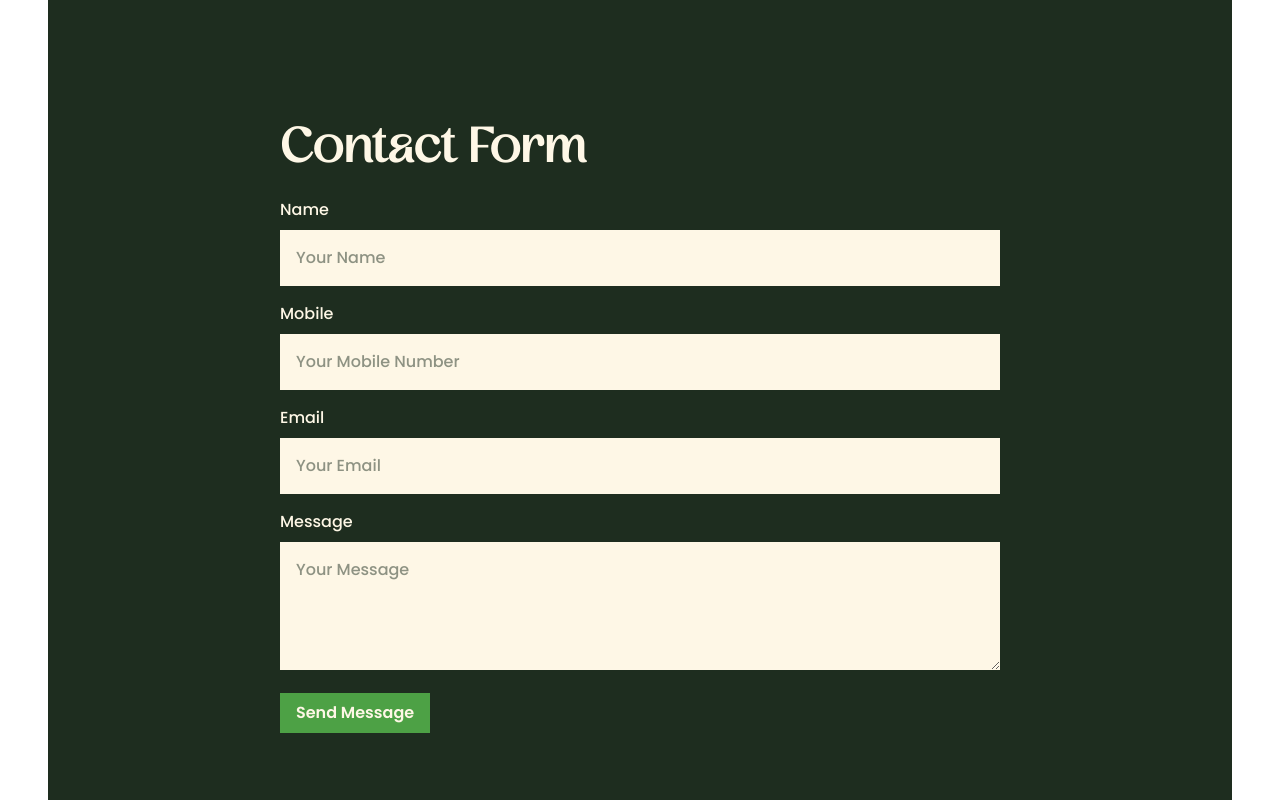
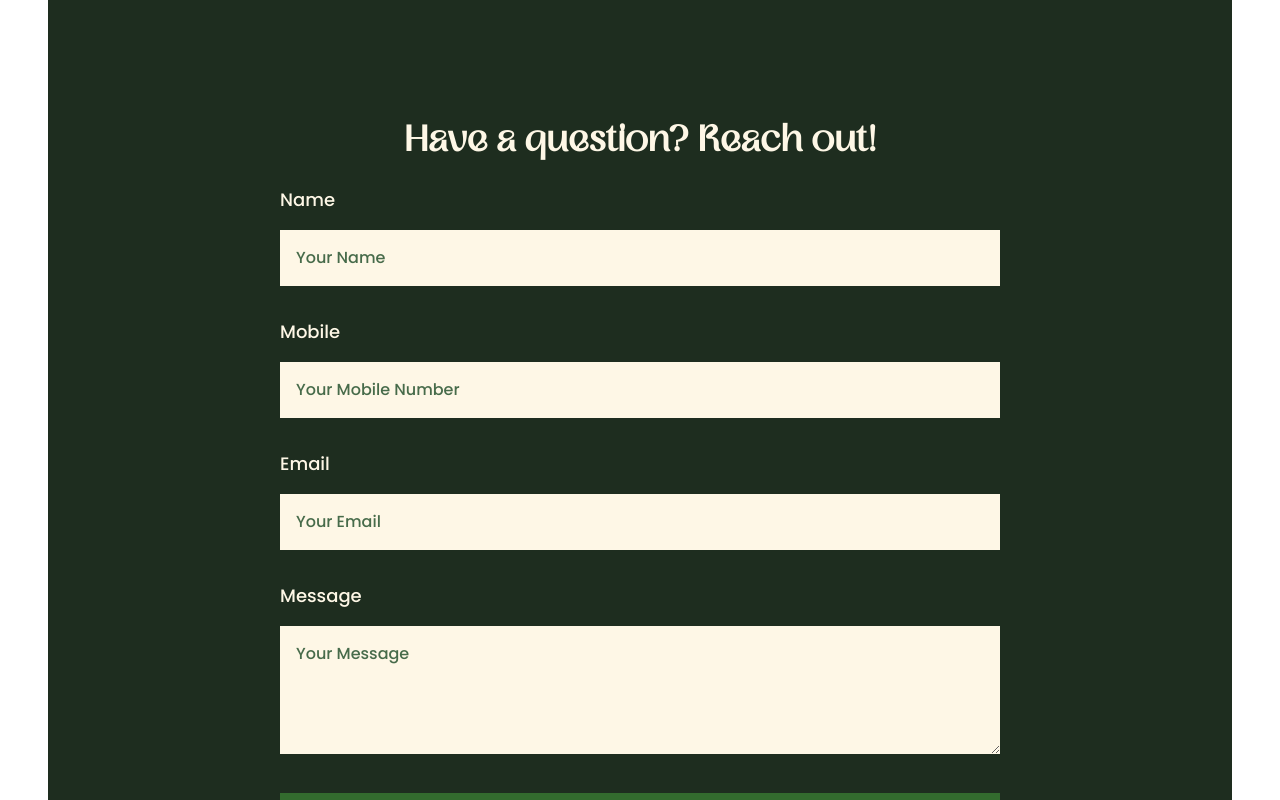
Before and after one commit to thegrandkalimpong/thegrandkpg, a Next.js app: page /contact in a window 1280 px wide. Shown: the part 840-1640 px from the top of the page. Built offline with nearby package versions, Linux system fonts and the light colour scheme.

Commit message:
feat: update contact page content and styling; enhance form and gallery components for improved user experience

```diff
--- a/src/app/(main)/contact/page.tsx
+++ b/src/app/(main)/contact/page.tsx
@@ -11,13 +11,11 @@ const page = () => {
         <section className="pt-0">
             <div className="bg-greenish h-full min-h-svh w-full px-6 py-24">
                 <div className="mx-auto flex h-full w-full max-w-3xl flex-col items-start justify-center gap-4 px-4 text-left">
-                    <p className="text-cream text-xl font-semibold">
-                        Get in Touch With Us
-                    </p>
-                    <h1 className="font-mageline text-cream mt-4 text-5xl font-bold">
+                    <h1 className="text-cream">Get in Touch With Us</h1>
+                    <p className="text-cream mt-4 mb-4 text-xl font-semibold">
                         {/* Contact us today to learn more about our resort. */}
                         We&apos;re Here to Help You Plan the Perfect Stay
-                    </h1>
+                    </p>
 
                     <hr className="bg-cream h-0.5 w-full border-0 opacity-20" />
                     <div className="text-cream flex w-full flex-col items-center justify-between gap-0.5 py-4 font-medium md:flex-row">
--- a/src/app/globals.css
+++ b/src/app/globals.css
@@ -21,6 +21,7 @@
     --font-mageline: "Mageline", sans-serif;
     --font-poppins: "Poppins", sans-serif;
     --font-roboto: "Roboto", sans-serif;
+    --font-caveat: "Caveat", cursive;
 }
 
 @utility h-hero {
@@ -49,8 +50,29 @@
     button {
         @apply cursor-pointer;
     }
+
+    h1 {
+        @apply font-mageline text-moss mb-4 text-center text-5xl font-bold lg:text-6xl;
+    }
+
+    h2 {
+        @apply font-mageline text-moss mb-4 text-center text-4xl font-bold;
+    }
+
+    label {
+        @apply text-cream mb-4 block text-lg;
+    }
+
+    input,
+    textarea {
+        @apply bg-cream text-moss-dark placeholder:text-moss-light caret-moss-light mb-4 w-full p-4 focus:ring-4 focus:ring-[hsl(115,40%,40%)] focus:outline-none;
+    }
+
+    .submit-button {
+        @apply text-cream w-full bg-[hsl(115,40%,30%)] p-4 hover:bg-[hsl(115,40%,35%)] focus:ring-4 focus:outline-none;
+    }
 }
 
-.font-handwriting {
-    font-family: "Caveat", cursive;
+@utility font-handwriting {
+    @apply font-caveat;
 }
--- a/src/app/layout.tsx
+++ b/src/app/layout.tsx
@@ -1,5 +1,5 @@
 import type { Metadata } from "next";
-import { Poppins} from "next/font/google";
+import { Poppins, Caveat } from "next/font/google";
 import "./globals.css";
 import { GsapProvider } from "@/context/Provider";
 
@@ -7,6 +7,12 @@ const poppins = Poppins({
     variable: "--font-poppins",
     subsets: ["latin"],
     weight: ["100", "200", "300", "400", "500", "600", "700", "800", "900"],
+});
+
+const caveat = Caveat({
+    variable: "--font-caveat",
+    subsets: ["latin"],
+    weight: ["400", "500", "600", "700"],
 });
 
 export const metadata: Metadata = {
@@ -51,7 +57,7 @@ export default function RootLayout({
         <html lang="en">
             <GsapProvider>
                 <body
-                    className={`${poppins.variable} font-poppins bg-white antialiased`}
+                    className={`${poppins.variable} ${caveat.variable} font-poppins bg-white antialiased`}
                 >
                     {children}
                 </body>
--- a/src/components/ContactForm.tsx
+++ b/src/components/ContactForm.tsx
@@ -1,6 +1,6 @@
-'use client'
+"use client";
 
-import React, { useState, useRef } from 'react'
+import React, { useState, useRef } from "react";
 
 const ContactForm = () => {
     const [result, setResult] = useState("");
@@ -24,7 +24,7 @@ const ContactForm = () => {
         try {
             const response = await fetch("https://api.web3forms.com/submit", {
                 method: "POST",
-                body: formData
+                body: formData,
             });
 
             const data = await response.json();
@@ -43,29 +43,61 @@ const ContactForm = () => {
     };
 
     return (
-        <section className="bg-greenish ">
-            <div className="max-w-3xl mx-auto pb-18 px-6">
-                <h2 className="text-cream font-mageline text-5xl font-semibold mb-6">Contact Form</h2>
-                <form ref={formRef} className="space-y-4" onSubmit={handleSubmit}>
+        <section className="bg-greenish">
+            <div className="mx-auto max-w-3xl px-6 pb-18">
+                <h2 className="text-cream mb-6">Have a question? Reach out!</h2>
+                <form
+                    ref={formRef}
+                    className="space-y-4"
+                    onSubmit={handleSubmit}
+                >
                     <div>
-                        <label className="block text-cream mb-2" htmlFor="name">Name</label>
-                        <input type="text" id="name" name="name" required className="w-full p-4  bg-cream text-moss-dark focus:outline-none focus:ring-4 focus:ring-cream/20" placeholder="Your Name"
+                        <label htmlFor="name">Name</label>
+                        <input
+                            type="text"
+                            id="name"
+                            name="name"
+                            required
+                            className=""
+                            placeholder="Your Name"
                         />
                     </div>
                     <div>
-                        <label className="block text-cream mb-2" htmlFor="name">Mobile</label>
-                        <input type="text" id="name" name="name" className="w-full p-4  bg-cream text-moss-dark focus:outline-none focus:ring-4 focus:ring-cream/20" placeholder="Your Mobile Number"
+                        <label htmlFor="name">Mobile</label>
+                        <input
+                            type="text"
+                            id="name"
+                            name="name"
+                            className=""
+                            placeholder="Your Mobile Number"
                         />
                     </div>
                     <div>
-                        <label className="block text-cream mb-2" htmlFor="email">Email</label>
-                        <input type="email" id="email" name="email" className="w-full p-4  bg-cream text-moss-dark focus:outline-none focus:ring-4 focus:ring-cream/20" placeholder="Your Email" />
+                        <label htmlFor="email">Email</label>
+                        <input
+                            type="email"
+                            id="email"
+                            name="email"
+                            className=""
+                            placeholder="Your Email"
+                        />
                     </div>
                     <div>
-                        <label className="block text-cream mb-2" htmlFor="message">Message</label>
-                        <textarea id="message" name="message" rows={4} required className="w-full p-4  bg-cream focus:outline-none focus:ring-4 focus:ring-cream/20 text-moss-dark" placeholder="Your Message"></textarea>
+                        <label htmlFor="message">Message</label>
+                        <textarea
+                            id="message"
+                            name="message"
+                            rows={4}
+                            required
+                            className=""
+                            placeholder="Your Message"
+                        ></textarea>
                     </div>
-                    <button type="submit" disabled={isSubmitting} className="bg-[hsl(115,40%,45%)] text-cream px-4 py-2 hover:bg-cream/90 hover:text-moss-dark transition-colors font-semibold">
+                    <button
+                        type="submit"
+                        className="submit-button"
+                        disabled={isSubmitting}
+                    >
                         {isSubmitting ? "Sending..." : "Send Message"}
                     </button>
                 </form>
@@ -73,6 +105,6 @@ const ContactForm = () => {
             </div>
         </section>
     );
-}
+};
 
 export default ContactForm;
--- a/src/components/Gallery.tsx
+++ b/src/components/Gallery.tsx
@@ -65,9 +65,7 @@ const GalleryImage = () => {
 
     return (
         <section>
-            <h1 className="font-mageline text-greenish mb-4 text-center text-5xl font-bold lg:text-6xl">
-                Gallery
-            </h1>
+            <h1 className="">Gallery</h1>
             <p className="mx-auto mb-16 max-w-2xl text-center">
                 Step inside and explore the beauty of{" "}
                 <strong>The Grand Kalimpong</strong>. From cozy rooms and lush
```
